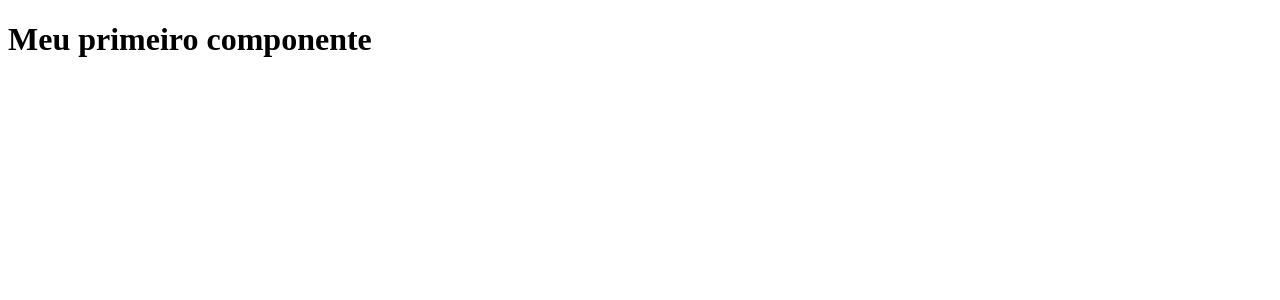
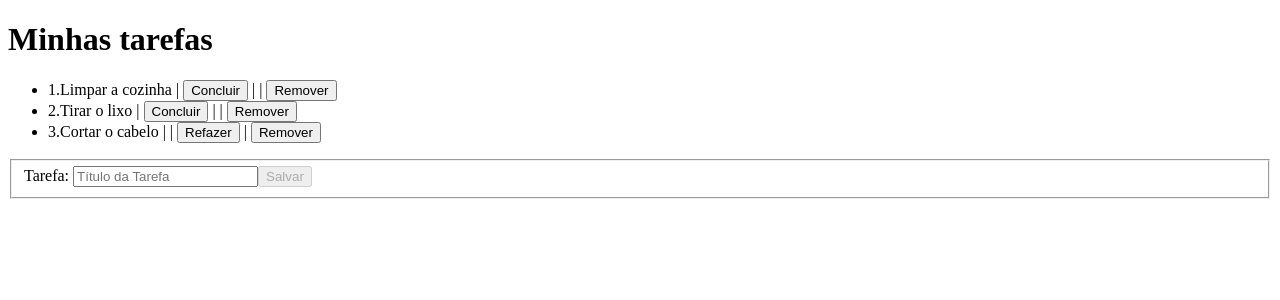
Before and after one commit to miguelmorais7/Estudo-Angular, an Angular app in the folder todo/: page / in a window 1280 px wide. Shown: the top 300 px of the page. Built offline with nearby package versions, Linux system fonts and the light colour scheme.

Commit message:
Reactive form update

```diff
--- a/todo/src/app/app.component.html
+++ b/todo/src/app/app.component.html
@@ -1 +1,29 @@
-<h1>Meu primeiro componente</h1>
+<!--<h1>{{ title }}</h1>
+<button (click)='alteraTexto()'>Alterar</button>
+<ul>
+  <li *ngFor='let todo of todos'>{{ todo }}</li>
+</ul>-->
+
+<h1>{{ title }}</h1>
+<ul>
+  <li *ngFor="let todo of todos">
+    {{todo.id}}.{{ todo.title }} |
+    <button *ngIf="!todo.done" (click)="markAsDone(todo)">Concluir</button> |
+    <button *ngIf="todo.done == true" (click)="markAsUndone(todo)">Refazer</button> |
+    <button (click)='remove(todo)'>Remover</button></li>
+</ul>
+
+<form [formGroup]="form">
+  <fieldset>
+    <label>Tarefa: </label>
+    <input type="text" placeholder="Título da Tarefa" maxlength="60" formControlName="title">
+    <small *ngIf="form.controls.title.invalid && !form.controls.title.pristine">Este campo deve conter entre 3 e 60 caracteres</small>
+    <button [disabled]="form.invalid">Salvar</button>
+  </fieldset>
+</form>
+
+<!--
+  () = HTML -> TS
+  [] = TS -> HTML
+  [()] = TS <> HTML
+-->
--- a/todo/src/app/app.component.ts
+++ b/todo/src/app/app.component.ts
@@ -1,4 +1,6 @@
 import { Component } from '@angular/core';
+import { FormBuilder, FormGroup, Validators } from '@angular/forms';
+import { Todo } from 'src/models/todo.model';
 
 @Component({
   selector: 'app-root',
@@ -6,4 +8,46 @@ import { Component } from '@angular/core';
   styleUrls: ['./app.component.css']
 })
 export class AppComponent {
+  public todos: Todo[] = []; //Vazio
+  //public todos: any[] = []; //Vazio
+  public title: String = 'Minhas tarefas'
+  //public todos: any[]; //Undefined
+  public form: FormGroup;
+
+  //ctor
+  constructor(private fb: FormBuilder) {
+    this.form = this.fb.group({
+      title: ['', Validators.compose([
+        Validators.minLength(3),
+        Validators.maxLength(60),
+        Validators.required
+      ])]
+    });
+
+    this.todos.push(new Todo(1,'Limpar a cozinha', false));
+    this.todos.push(new Todo(2,'Tirar o lixo', false));
+    this.todos.push(new Todo(3,'Cortar o cabelo', true));
+
+    /*this.todos.push('Tirar o lixo');
+    this.todos.push('Cortar o cabelo');*/
+  }
+
+  remove(todo: Todo){
+    const index = this.todos.indexOf(todo);
+    if(index !== -1){
+      this.todos.splice(index,1);
+    }
+  }
+
+  markAsDone(todo: Todo){
+    todo.done = true;
+  }
+
+  markAsUndone(todo: Todo){
+    todo.done = false;
+  }
+
+  /*alteraTexto(){
+    this.title = 'Teste';
+  }*/
 }
--- a/todo/src/app/app.module.ts
+++ b/todo/src/app/app.module.ts
@@ -2,13 +2,15 @@ import { BrowserModule } from '@angular/platform-browser';
 import { NgModule } from '@angular/core';
 
 import { AppComponent } from './app.component';
+import { ReactiveFormsModule } from '@angular/forms';
 
 @NgModule({
   declarations: [
     AppComponent
   ],
   imports: [
-    BrowserModule
+    BrowserModule,
+    ReactiveFormsModule
   ],
   providers: [],
   bootstrap: [AppComponent]
```
Also changed, not shown: todo/src/models/todo.model.ts (added, +10 -0 lines).
